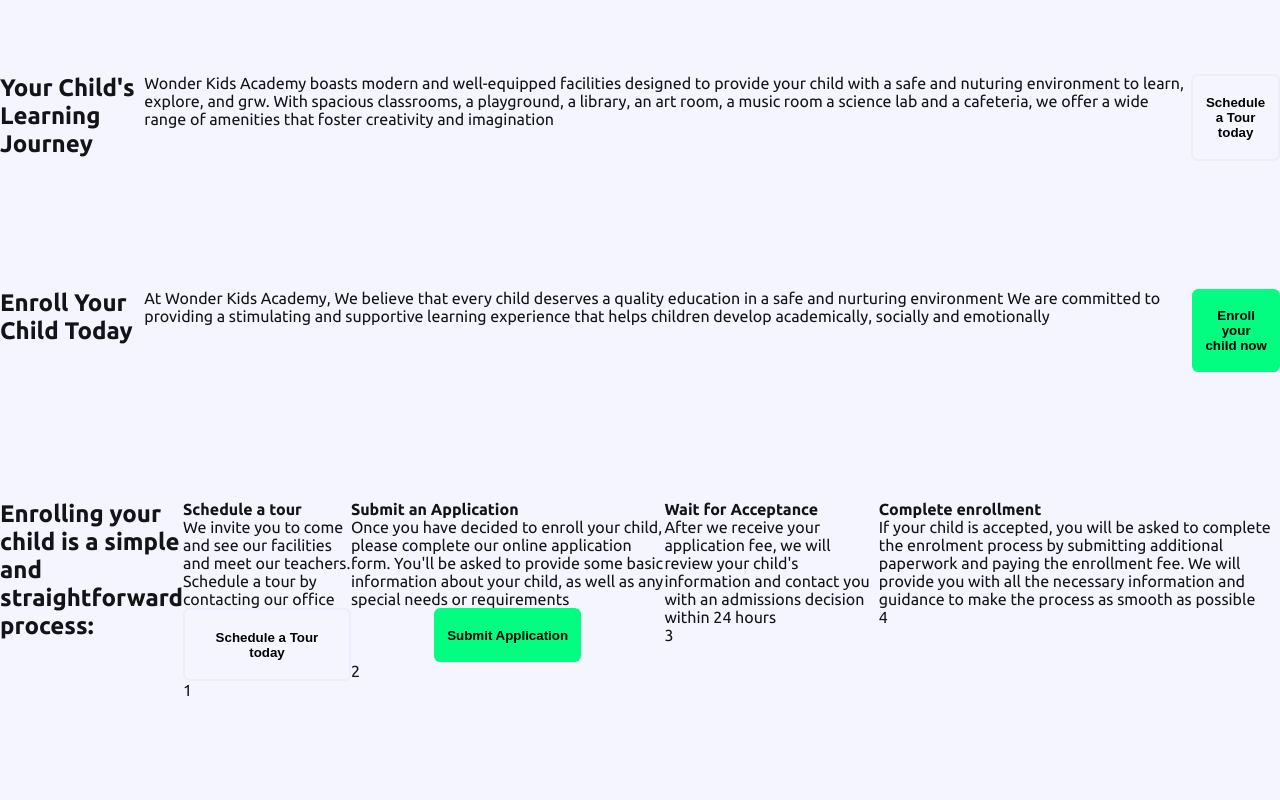
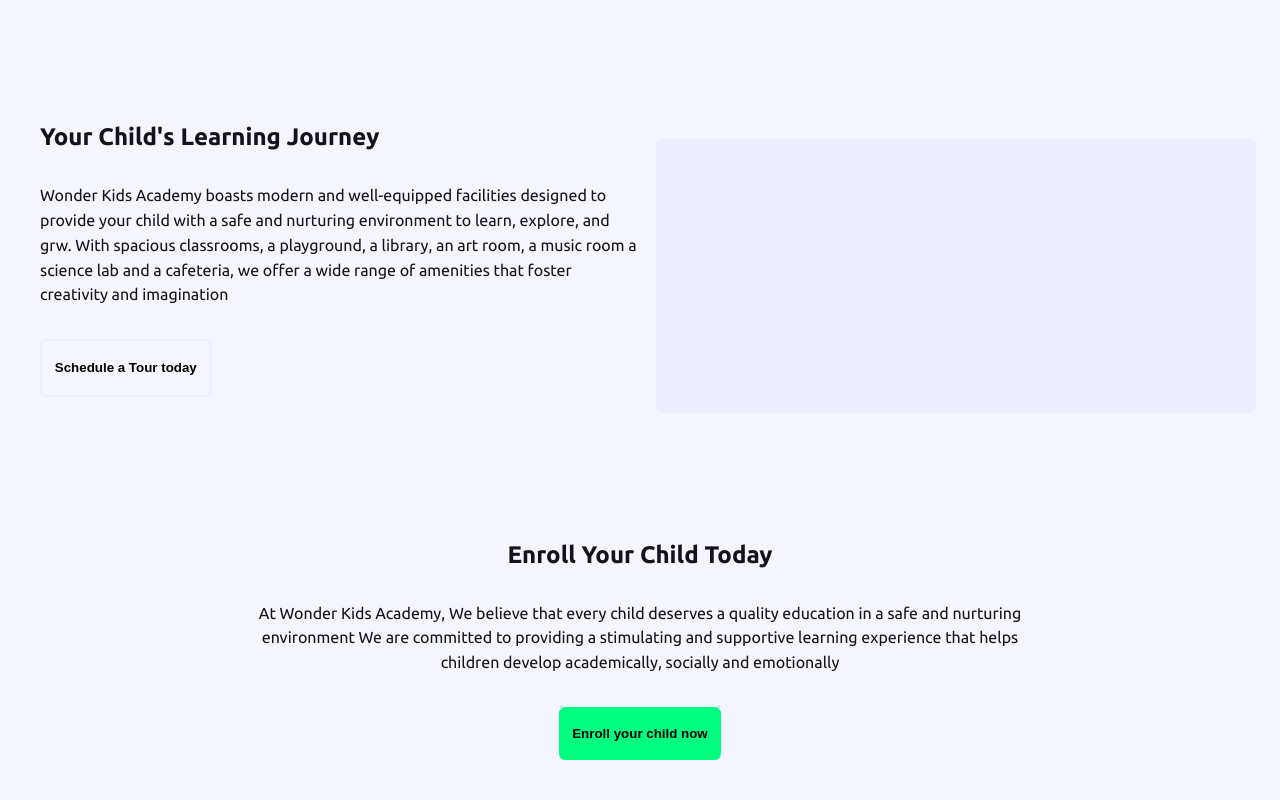
Before and after one commit to Master-Osaro/Wonderkids, a React (Vite) app: page / in a window 1280 px wide. Shown: the part 1160-1960 px from the top of the page. Built offline with nearby package versions, Linux system fonts and the light colour scheme.

Commit message:
CSS Structure: Enroll and Process Section

```diff
--- a/src/App.css
+++ b/src/App.css
@@ -40,6 +40,10 @@
 h1{
     font-size: 2rem;
     text-transform: capitalize;
+}
+
+p {
+    line-height: 1.55rem;
 }
 
 .bg-grey{
@@ -110,6 +114,7 @@
 .section-intro{
     max-width: 800px;
     text-align: center;
+    margin: 1rem;
 }
 .section-intro h1, .section-intro p{
     margin-bottom: 1rem;
@@ -142,10 +147,6 @@
 .feature-item h3{
     margin-bottom: 1rem;
 }
-.feature-item p{
-    line-height: 1.65rem;
-}
-
 
 /* ================== Staff List Section ==================== */
 .section-staff h2{
@@ -160,3 +161,59 @@
 .staff{
     text-align: center;
 }
+
+/* ================== Value Section ==================== */
+.section-value .section-inner{
+    display: grid;
+    grid-template-columns: 1fr 1fr;
+}
+.section-value .section-inner .content{
+    display: flex;
+    flex-direction: column;
+    gap: 2rem;
+
+}
+.section-value .section-inner .content .action-btns{
+    justify-content: flex-start;
+}
+
+.section-value .section-inner{
+    display: grid;
+    grid-template-columns: 1fr 1fr;
+}
+
+/* .section-value .section-inner .image{
+
+} */
+.section-value .section-inner .placeholder-1{
+    background:  var(--grey);
+    width: 100%;
+    height: 100%;
+    margin: 1rem;
+    border-radius: .5rem;
+}
+
+/* ================== Enroll Section ==================== */
+
+.section-enroll{
+    max-width: 800px;
+    text-align: center;
+    margin: 1rem;
+}
+
+.section-enroll .section-inner {
+    display: flex;
+    flex-direction: column;
+    align-items: center;
+    gap: 2rem;
+}
+
+/* ================== Process Section ==================== */
+.section-process h2{
+    text-align: center;
+}
+
+.process{
+    display: grid;
+    grid-template-columns: 1fr 1fr;
+}
--- a/src/App.jsx
+++ b/src/App.jsx
@@ -99,24 +99,35 @@
         </section>
 
         <section className="section section-value">
+          <div className="section-inner">
+            <div className="content">
               <h2>Your Child's Learning Journey</h2>
-          <p>Wonder Kids Academy boasts modern and well-equipped facilities designed to provide your child with a safe and nuturing environment to learn, explore, and grw. With spacious classrooms, a playground, a library, an art room, a music room a science lab and a cafeteria, we offer a wide range of amenities that foster creativity and imagination</p>
+              <p>Wonder Kids Academy boasts modern and well-equipped facilities designed to provide your child with a safe and nurturing environment to learn, explore, and grw. With spacious classrooms, a playground, a library, an art room, a music room a science lab and a cafeteria, we offer a wide range of amenities that foster creativity and imagination</p>
               <div className="action-btns">
                 <button className="btn btn-secondary"><i></i>Schedule a Tour today</button>
               </div>
+            </div>
+            <div className="image">
+              <div className="placeholder-1"></div>
+            </div>
+
+          </div>
+
         </section>
 
         <section className="section section-enroll">
+          <div className="section-inner">
             <h2>Enroll Your Child Today</h2>
               <p>At Wonder Kids Academy, We believe that every child deserves a quality education in a safe and nurturing environment We are committed to providing a stimulating  and supportive learning experience that helps children develop academically, socially and emotionally</p>
               <div className="action-btns">
                 <button className="btn btn-primary"><i></i>Enroll your child now</button>
               </div>
+        </div>
         </section>
 
         <section className="section section-process">
+          <div className="section-inner">
           <h2>Enrolling your child is a simple and straightforward process: </h2>
-
           <div className='process'>
               <div className="content">
                 <h4>Schedule a tour</h4>
@@ -159,6 +170,7 @@
               </div>
               <div className="image"></div>
               <div className="number">4</div>
+            </div>
           </div>
 
         </section>
```
Lines whose indentation alone changed are shown as unchanged.
